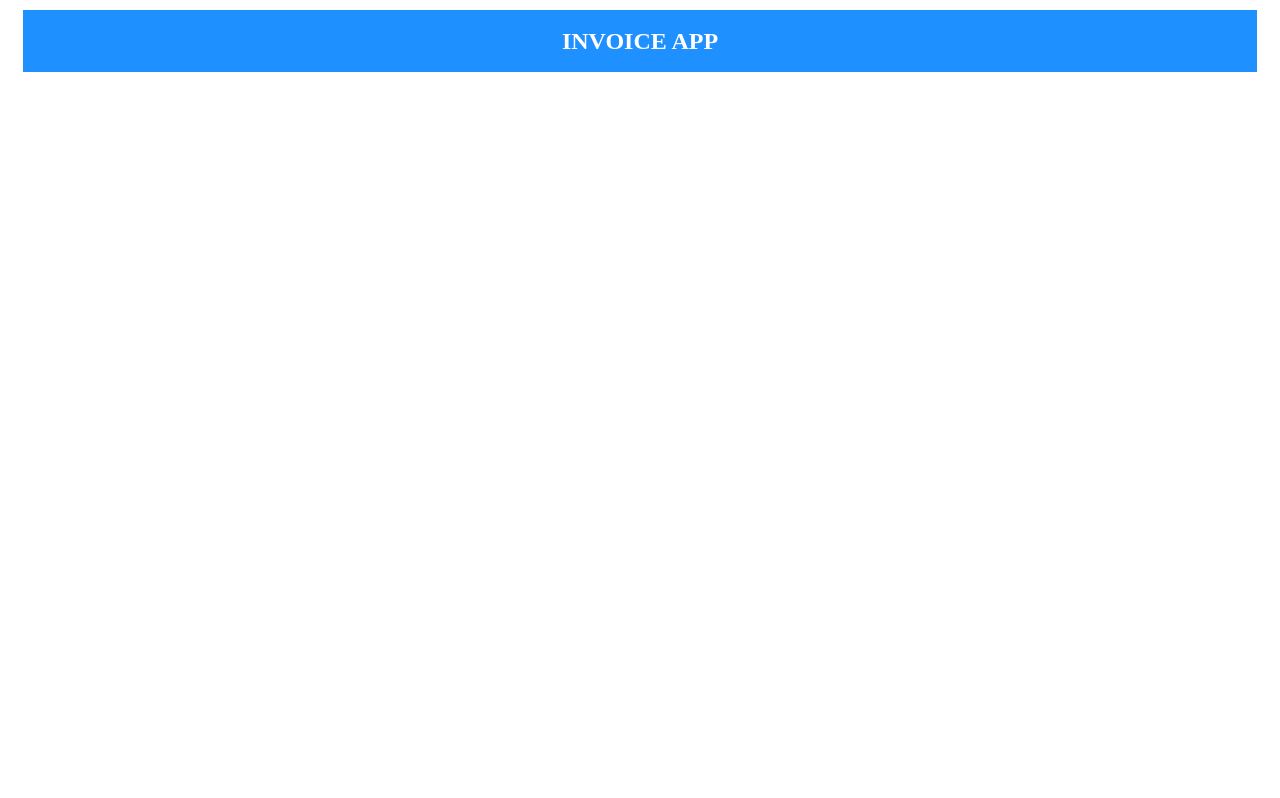
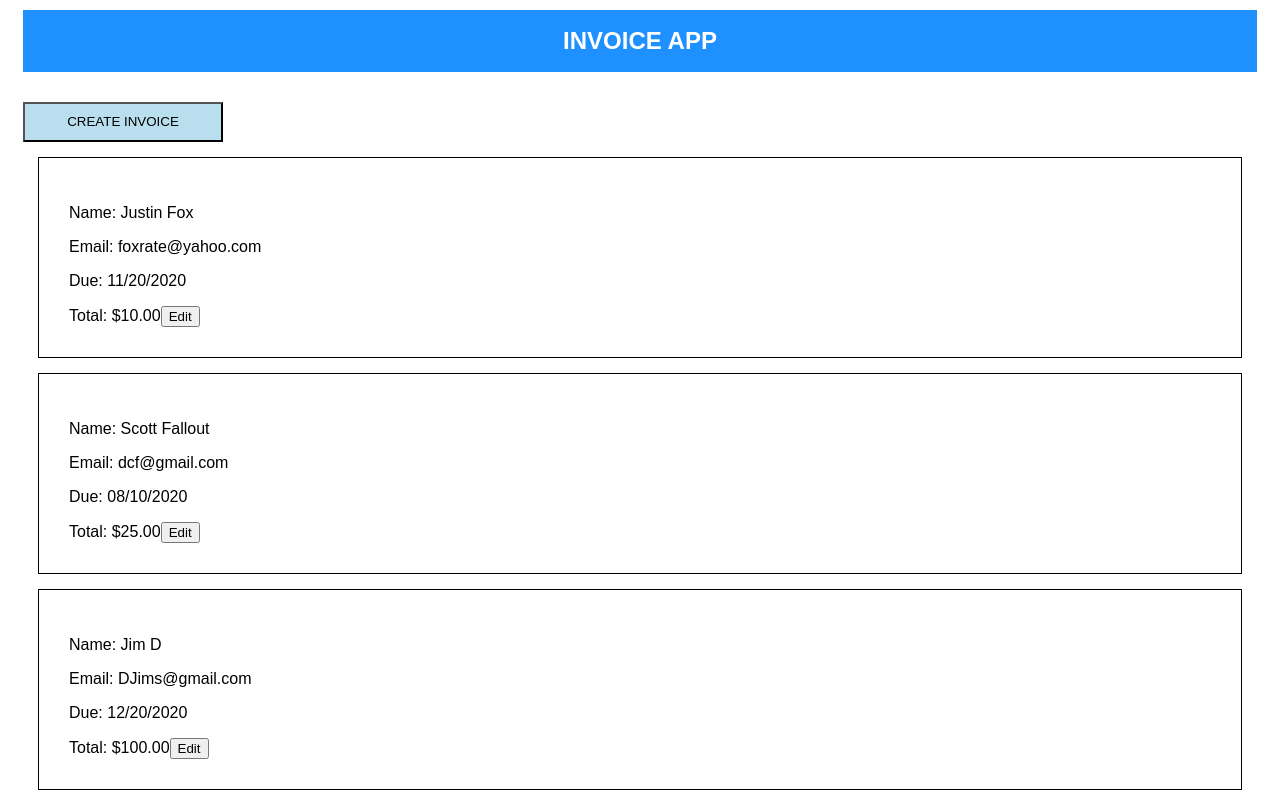
Before and after one commit to bkmorgan3/invoicing, a React (Create React App) app: page / in a window 1280 px wide. Shown: the top 798 px of the page. Built offline with nearby package versions, Linux system fonts and the light colour scheme.

Commit message:
seed state, basic styles

```diff
--- a/public/index.html
+++ b/public/index.html
@@ -24,7 +24,7 @@
       work correctly both with client-side routing and a non-root public URL.
       Learn how to configure a non-root public URL by running `npm run build`.
     -->
-    <title>React App</title>
+    <title>Invoicing App</title>
   </head>
   <body>
     <noscript>You need to enable JavaScript to run this app.</noscript>
--- a/src/App.js
+++ b/src/App.js
@@ -1,18 +1,39 @@
-import React from 'react';
+import React, {useState} from 'react';
 import styled from 'styled-components';
-import Header from './Header'
+import Header from './Header';
+import InvoiceContainer from './InvoiceContainer';
 
 const Container = styled.div`
   height: 100vh;
   margin: 10px 15px;
+  font-family: sans-serif;
 `;
 
-function App() {
+const CreateInvoiceButton = styled.button`
+  width: 200px;
+  text-transform: uppercase;
+  margin-top: 30px;
+  height: 40px;
+  background-color: #b9deed;
+`;
+
+const pendingInvoices = [
+  {id: 1, name: 'Justin Fox', email: 'foxrate@yahoo.com', due: '11/20/2020', total: '$10.00'},
+  {id: 2, name: 'Scott Fallout', email: 'dcf@gmail.com', due: '08/10/2020', total: '$25.00'},
+  {id: 3, name: 'Jim D', email: 'DJims@gmail.com', due: '12/20/2020', total: '$100.00'}
+]
+
+const App = () => {
+  const [invoices, setInvoices] = useState(pendingInvoices)
+
   return (
     <Container>
       <Header />
+      <CreateInvoiceButton> Create Invoice</CreateInvoiceButton>
+      <InvoiceContainer invoices={invoices} />
     </Container>
-  );
+    )
+
 }
 
 export default App;
--- /dev/null
+++ b/src/InvoiceContainer.js
@@ -0,0 +1,19 @@
+import React, {useState} from 'react';
+import InvoiceItem from './InvoiceItem'
+
+const InvoiceContainer = (props) => (
+  <div>
+    {props.invoices.map(i => (
+        <InvoiceItem
+        key={i.id}
+        name={i.name}
+        email={i.email}
+        due={i.due}
+        total={i.total}
+        />
+    ))}
+  </div>
+
+)
+
+export default InvoiceContainer
--- /dev/null
+++ b/src/InvoiceItem.js
@@ -0,0 +1,27 @@
+import React from 'react';
+import styled from 'styled-components';
+
+const Invoice = styled.div`
+  border: 1px solid black;
+  margin: 15px;
+  padding: 30px;
+`;
+
+const EditButton = styled.button`
+
+`;
+
+const InvoiceItem = (props) => {
+  const {name, email, due, total} = props
+  return (
+    <Invoice>
+      <p>Name: {name}</p>
+      <p>Email: {email}</p>
+      <p>Due: {due}</p>
+      <span>Total: {total}</span>
+    <button>Edit</button>
+    </Invoice>
+    )
+}
+
+export default InvoiceItem;
```
